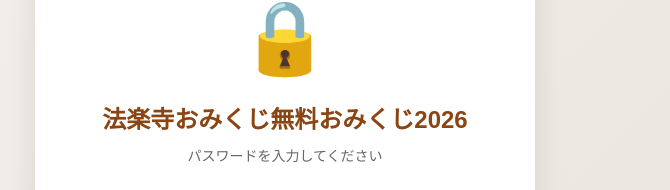
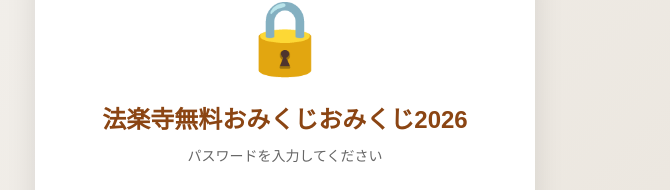
Before and after one commit to siegfriedice9-gif/omikuji, a plain HTML site: page index.html in a window 1280 px wide. Shown: the part 241-431 px from the top of the page, without its empty margins (355-1025 px from the left). Drawn offline with Linux system fonts and the light colour scheme.

Commit message:
Update index.html

```diff
--- a/index.html
+++ b/index.html
@@ -10,7 +10,7 @@
     <div class="container">
         <div id="passwordScreen" class="password-screen">
             <div class="lock-icon">🔒</div>
-            <h1 class="password-title">法楽寺おみくじ無料おみくじ2026</h1>
+            <h1 class="password-title">法楽寺無料おみくじおみくじ2026</h1>
             <p class="password-desc">パスワードを入力してください</p>
             <input type="password" id="passwordInput" class="password-input" placeholder="パスワード" maxlength="8">
             <button id="checkBtn" class="password-btn" type="button">確認</button>
```
